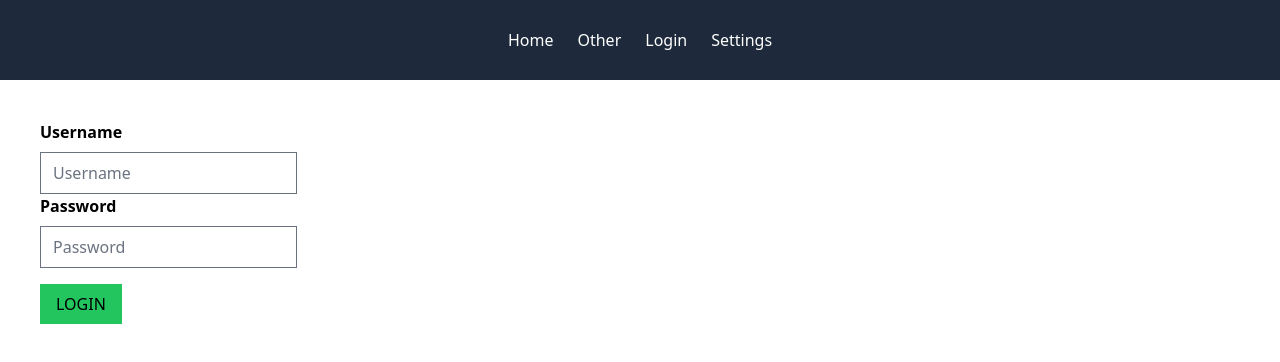
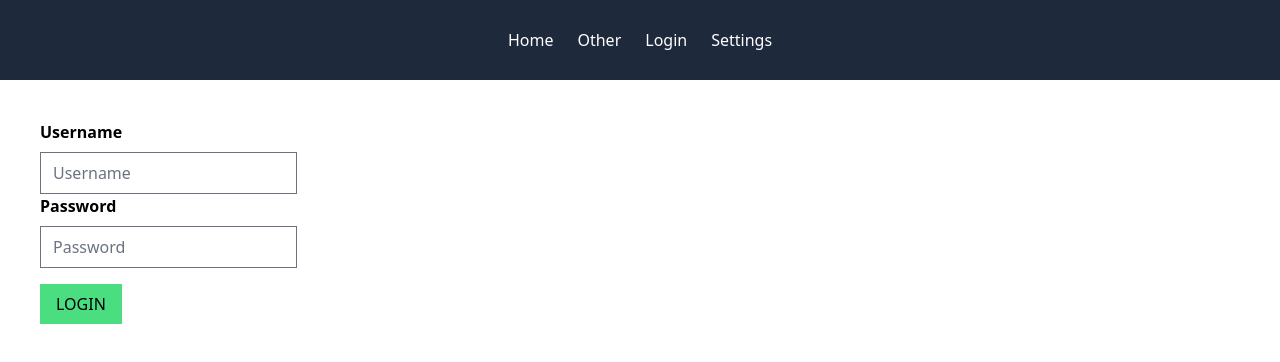
Before and after one commit to ivanttoprogram/company-directory, a Vue app: page /login in a window 1280 px wide. Shown: the top 362 px of the page. Built offline with nearby package versions, Linux system fonts and the light colour scheme; what @vueuse/firebase would draw is missing.

Commit message:
styled login page

```diff
--- a/src/views/LoginPage.vue
+++ b/src/views/LoginPage.vue
@@ -9,7 +9,7 @@
         <input id="password" v-model="password" type="password" placeholder="Password">
     </div>
 
-    <button @click="logUserIn" class="bg-green-500 mt-4 px-4 py-2 hover:bg-green-800 hover:text-white">LOGIN</button>
+    <button @click="logUserIn" class="bg-green-400 mt-4 px-4 py-2 hover:bg-green-900 hover:text-white">LOGIN</button>
 
    </form>
 </template>
```
